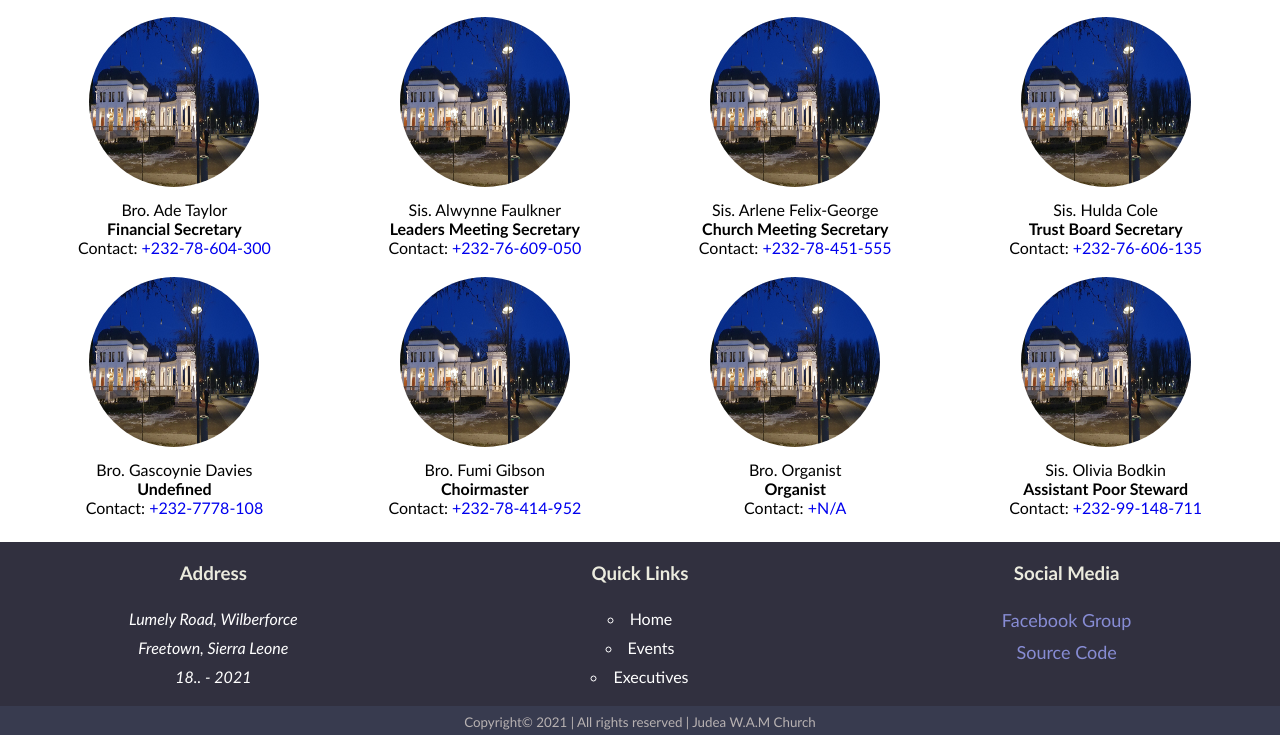
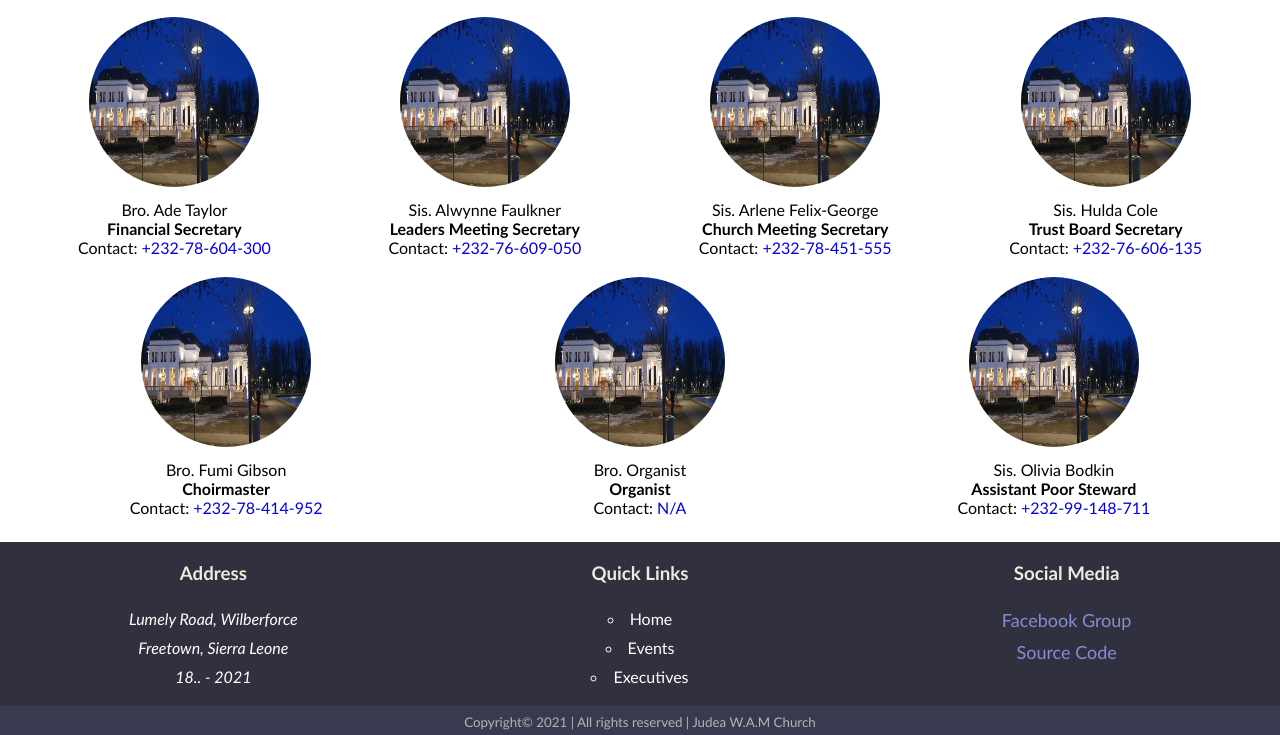
Before and after one commit to benjithorpe/judea-wam-sl-website, a plain HTML site: page executives.html in a window 1280 px wide. Shown: the part 676-1411 px from the top of the page. Drawn offline with Linux system fonts and the light colour scheme.

Commit message:
stoping here for now

```diff
--- a/executives.html
+++ b/executives.html
@@ -188,19 +188,6 @@
                     <figure>
                         <img src="./images/big moon.jpeg" alt="a default pic">
                         <figcaption>
-                            <span>Bro. Gascoynie Davies</span>
-                            <br>
-                            <span><b>Undefined</b></span>
-                            <br>
-                            <span>Contact: <a href="tel:+232-76-778-108">+232-7778-108</a></span>
-                        </figcaption>
-                    </figure>
-                </div>
-
-                <div>
-                    <figure>
-                        <img src="./images/big moon.jpeg" alt="a default pic">
-                        <figcaption>
                             <span>Bro. Fumi Gibson</span>
                             <br>
                             <span><b>Choirmaster</b></span>
@@ -218,7 +205,7 @@
                             <br>
                             <span><b>Organist</b></span>
                             <br>
-                            <span>Contact: <a href="tel:+232-">+N/A</a></span>
+                            <span>Contact: <a href="tel:+232-">N/A</a></span>
                         </figcaption>
                     </figure>
                 </div>
```
